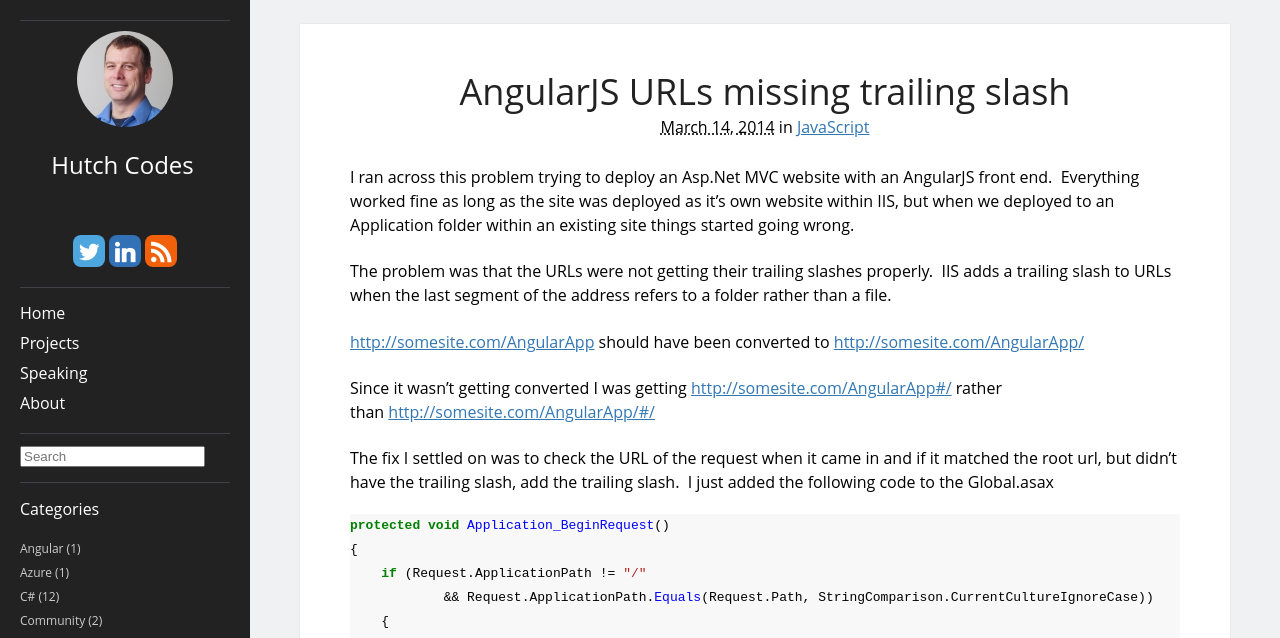
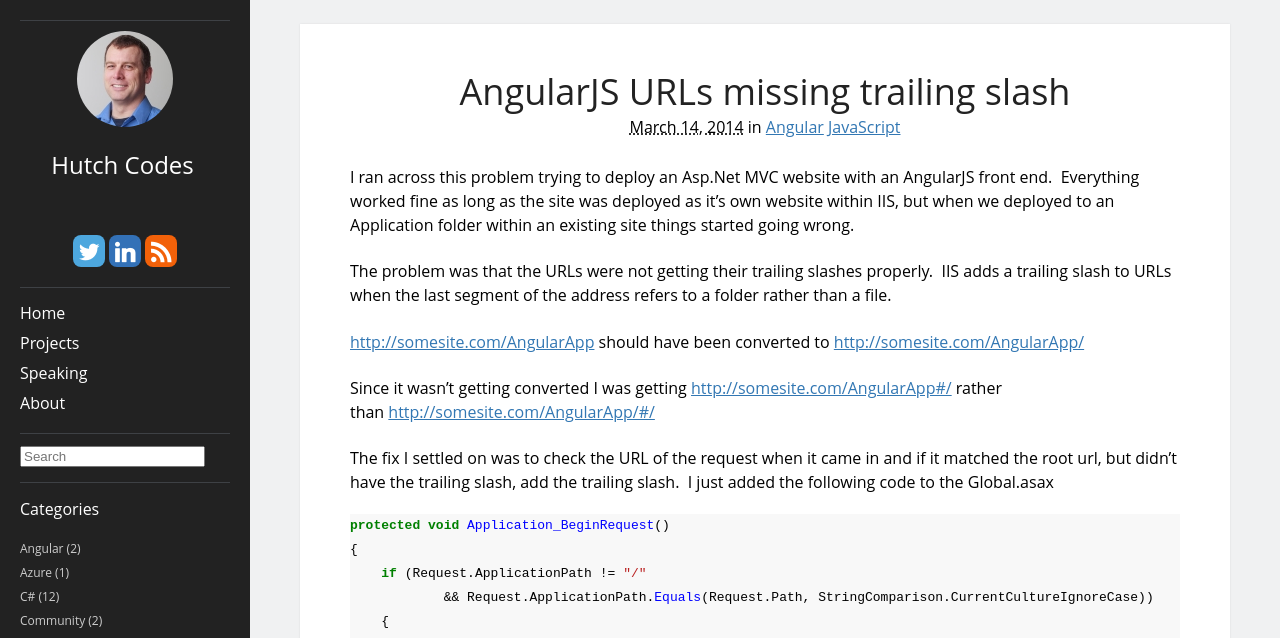
Before and after one commit to hutchcodes/hutchcodes.github.io, a Jekyll site: the page built from _posts/2014/2014-03-14-angularjs-urls-missing-trailing-slash.md, in a window 1280 px wide. Shown: the top 638 px of the page. Built offline with Jekyll 4.4.1, drawn with Linux system fonts in a browser that asks for light colours; comment, search, counter and statistics services are not loaded.

```diff
--- a/_posts/2014/2014-03-14-angularjs-urls-missing-trailing-slash.md
+++ b/_posts/2014/2014-03-14-angularjs-urls-missing-trailing-slash.md
@@ -1,7 +1,6 @@
 ---
 layout: post
-categories: [JavaScript]
-disqus_post_id: 104
+categories: [Angular, JavaScript]
 title: AngularJS URLs missing trailing slash
 ---
 I ran across this problem trying to deploy an Asp.Net MVC website with an AngularJS front end. &nbsp;Everything worked fine as long as the site was deployed as it's own website within IIS, but when we deployed to an Application folder within an existing site things started going wrong.
```
